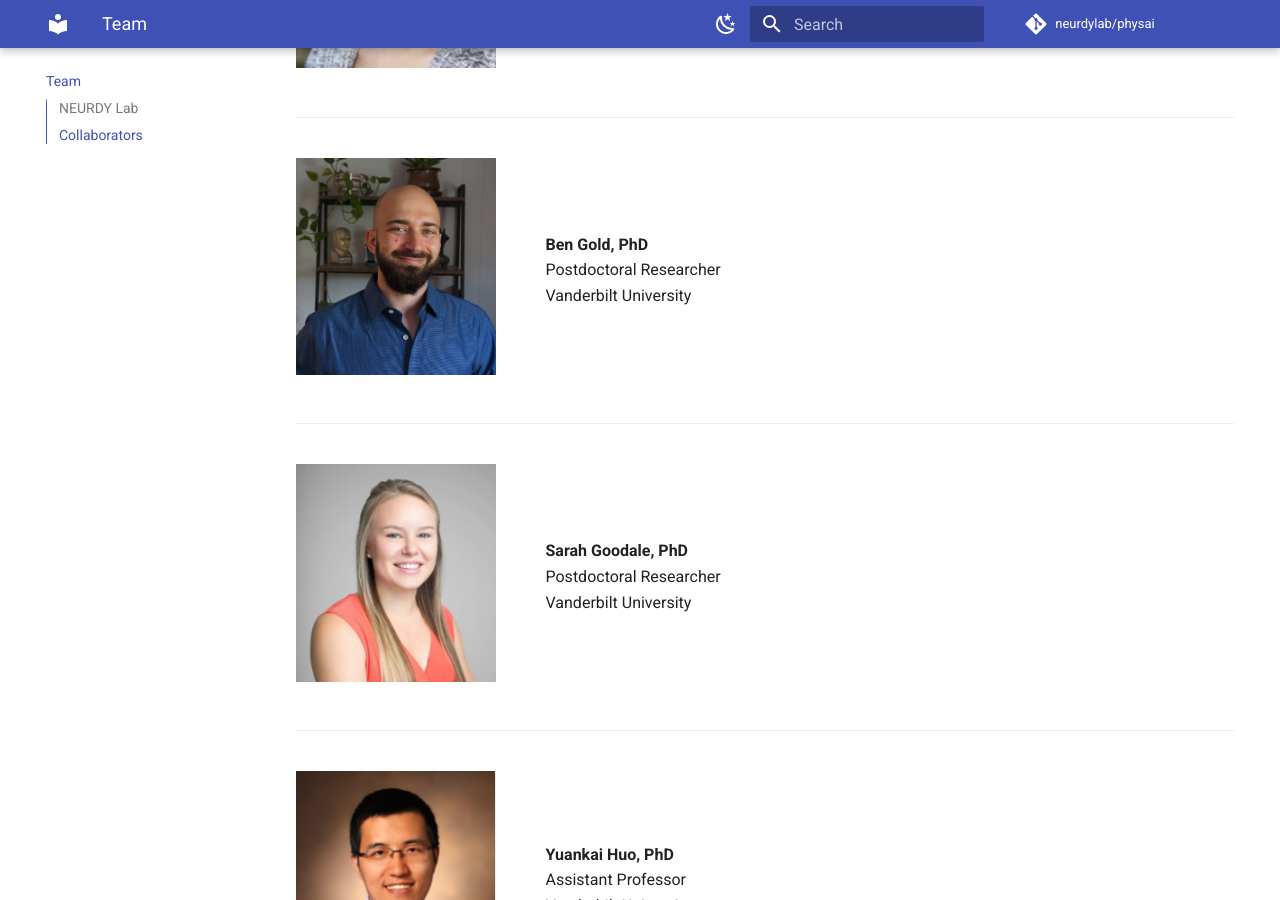
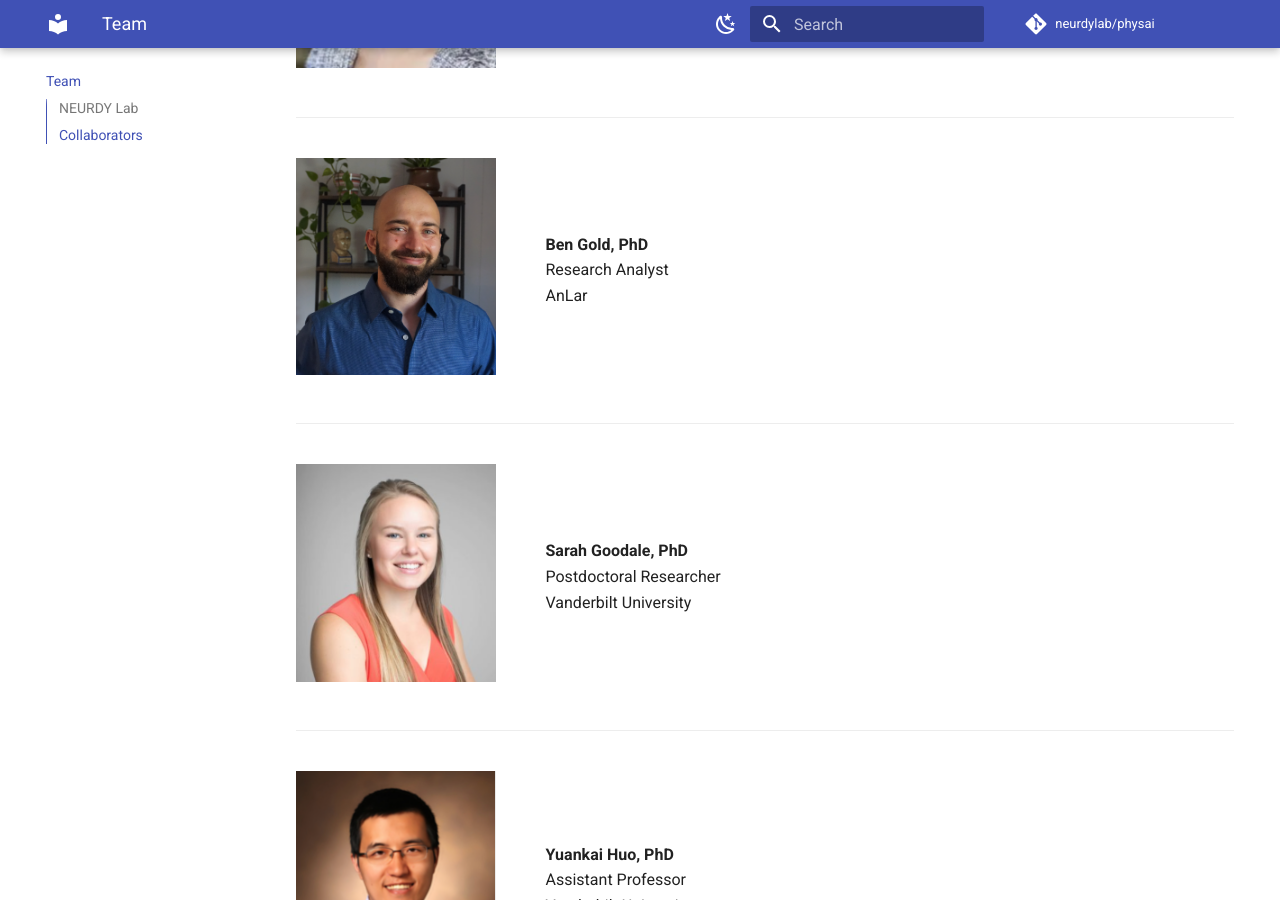
Before and after one commit to neurdylab/physai, an MkDocs documentation site: the page built from docs/team.md, in a window 1280 px wide and 900 px high, scrolled down 2340 px. Built offline with MkDocs 1.6.1 and Material for MkDocs 9.7.7, drawn with Linux system fonts in a browser that asks for light colours; comment, search, counter and statistics services are not loaded; some of the changed text lies outside the part shown.

Commit message:
updated team info

```diff
--- a/docs/team.md
+++ b/docs/team.md
@@ -13,8 +13,6 @@
 <strong>Catie Chang, PhD</strong><br>
 Assistant Professor<br>
 Vanderbilt University<br>
-<br>
-<strong>Role:</strong> Principal Investigator<br>
 
 </div>
 
@@ -137,8 +135,8 @@
 <div style="flex: 3; padding-left: 20px;">
 
 <strong>Ben Gold, PhD</strong><br>
-Postdoctoral Researcher<br>
-Vanderbilt University<br>
+Research Analyst<br>
+AnLar<br>
 </div></div>
 
 ---
```
